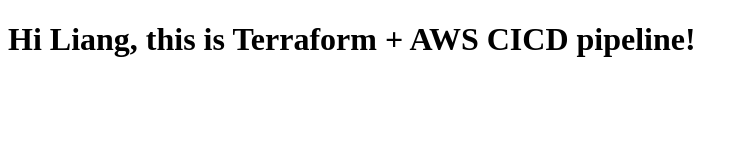
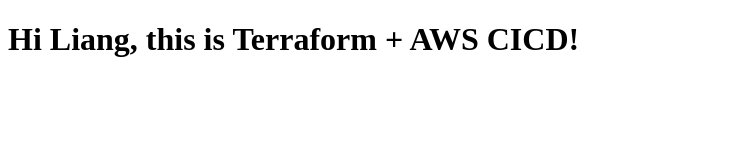
Before and after one commit to Liang-Ren/my-cicd, a plain HTML site: page app/index.html in a window 1280 px wide. Shown: the whole page, without its empty margins (0-748 px from the left). Drawn offline with Linux system fonts and the light colour scheme.

Commit message:
Update files

```diff
--- a/app/index.html
+++ b/app/index.html
@@ -5,6 +5,6 @@
   <title>my-cicd demo</title>
 </head>
 <body>
-  <h1>Hi Liang, this is Terraform + AWS CICD pipeline!</h1>
+  <h1>Hi Liang, this is Terraform + AWS CICD!</h1>
 </body>
 </html>
```
